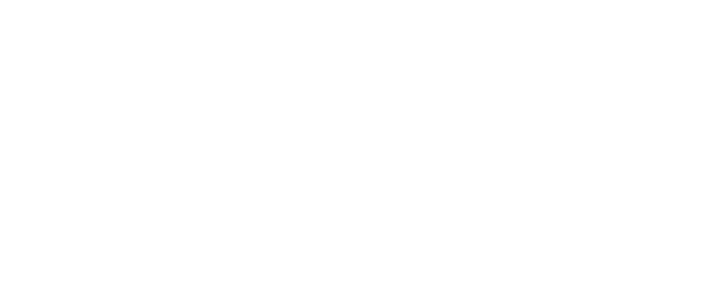
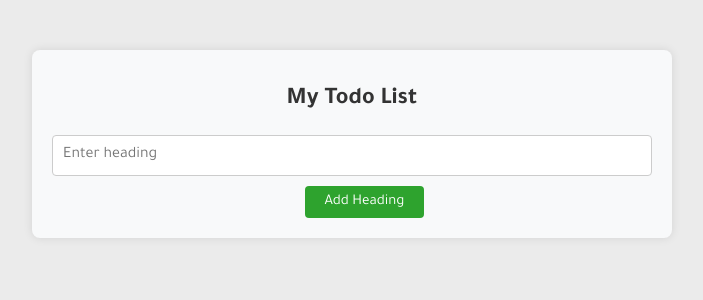
Before and after one commit to majedalshehri1/Developing-Front-End-Apps-With-React-IBM, a React (Vite) app in the folder todo_list/: page / in a window 1280 px wide. Shown: the top 300 px of the page, without its empty margins (288-991 px from the left). Built offline with nearby package versions, Linux system fonts and the light colour scheme.

Commit message:
Add new Components Files. with add new Simple Structure for todo list

```diff
--- a/todo_list/src/App.jsx
+++ b/todo_list/src/App.jsx
@@ -1,9 +1,11 @@
+import TodoList from "./Components/TodoList"
+
 function App() {
 
 
   return (
     <>
-
+      <TodoList/>
     </>
   )
 }
--- /dev/null
+++ b/todo_list/src/Components/TodoList.css
@@ -0,0 +1,125 @@
+/* TodoList.css */
+@import url('https://fonts.googleapis.com/css2?family=Tajawal:wght@200;300;400;500;700;800;900&display=swap');
+body{
+  background-color: #c8c8c85a;
+  font-family: "Tajawal";
+}
+.todo-container {
+  max-width: 600px;
+  margin: 50px auto;
+  padding: 20px;
+  background-color: #f8f9fa;
+  border-radius: 8px;
+  box-shadow: 0 0 10px rgba(0, 0, 0, 0.1);
+}
+
+.title {
+  text-align: center;
+  font-size: 24px;
+  color: #333;
+  margin-bottom: 20px;
+}
+.input-container{
+  display: flex;
+  flex-direction: column;
+  align-items: center;
+  justify-content: center;
+
+}
+.todo_main {
+  margin: 60px;
+  max-width: 100%;
+  display: flex;
+  flex-wrap: wrap;
+  gap: 30px;
+  justify-content: center;
+  align-items: center;
+}
+
+.todo-card {
+  width: 300px; /* Adjust the width of the cards as needed */
+  padding: 20px;
+  background-color: white;
+  border-radius: 8px;
+  margin-bottom: 20px;
+  border: 2px solid grey;
+}
+
+.heading-input {
+  font-family: "Tajawal";
+  width: calc(100% - 22px);
+  padding: 10px;
+  font-size: 16px;
+  margin-bottom: 10px;
+  border: 1px solid #ccc;
+  border-radius: 4px;
+  outline: none;
+}
+
+.heading_todo {
+  display: flex;
+  gap: 20px;
+  align-items: center;
+  justify-content: center;
+}
+
+.heading_todo h3 {
+  width: 100%;
+  height: 40px;
+  font-size: 20px;
+  text-align: center;
+}
+
+.delete-button {
+  background-color: #f44336;
+  color: #fff;
+  border: none;
+  padding: 7px 20px;
+  font-size: 14px;
+  border-radius: 4px;
+  cursor: pointer;
+  transition: background-color 0.3s ease;
+  height: 40px;
+}
+
+.delete-button-heading {
+  height: 40px;
+  background-color: rgb(46, 163, 46);
+  color: #fff;
+  border: none;
+  border-radius: 4px;
+}
+
+.list-item {
+  display: flex;
+  gap: 20px;
+  margin: 10px;
+  justify-content: center;
+}
+
+.delete-button:hover {
+  background-color: #d32f2f;
+}
+
+.list-input {
+  width: 170px;
+  height: 25px;
+}
+
+.add-list-button {
+  font-family: "Tajawal";
+  background-color: rgb(46, 163, 46);
+  color: #fff;
+  border: none;
+  padding: 7px 20px;
+  font-size: 15px;
+  border-radius: 4px;
+  cursor: pointer;
+  transition: background-color 0.3s ease;
+  margin-left: 25px;
+}
+.todo_inside_list {
+  display: flex;
+  gap: 140px;
+  margin: 10px;
+}
--- /dev/null
+++ b/todo_list/src/Components/TodoList.jsx
@@ -0,0 +1,24 @@
+import "./TodoList.css"
+
+const TodoList = () => {
+  return (
+    <>
+    <div className="todo-container">
+        <h1 className="title">My Todo List</h1>
+        <div className="input-container">
+          <input
+            type="text"
+            className="heading-input"
+            placeholder="Enter heading"
+
+          />
+          <button className="add-list-button">Add Heading</button>
+        </div>
+      </div>
+      <div className="todo_main">
+
+      </div>
+    </>
+  )
+}
+export default TodoList;
```
